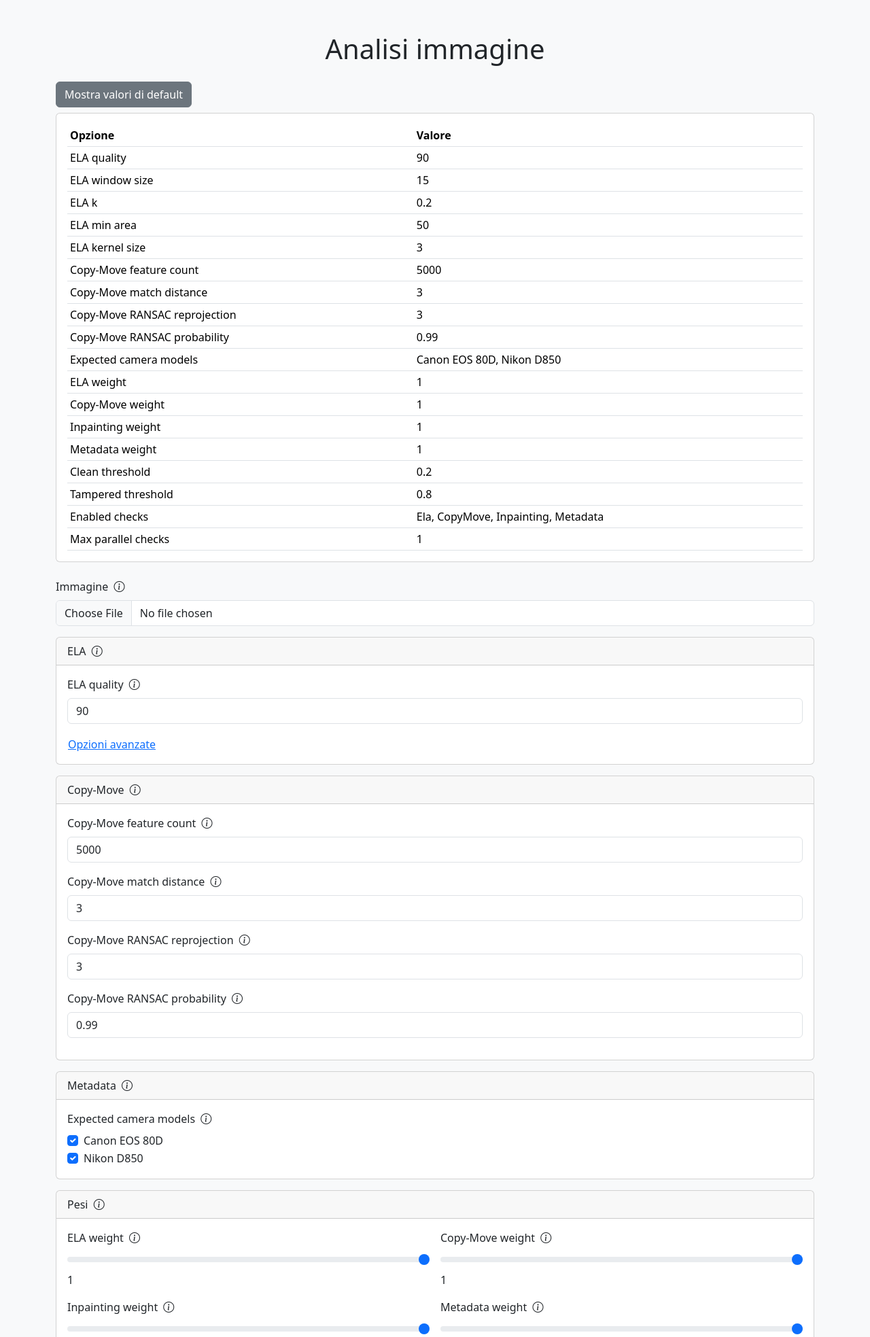
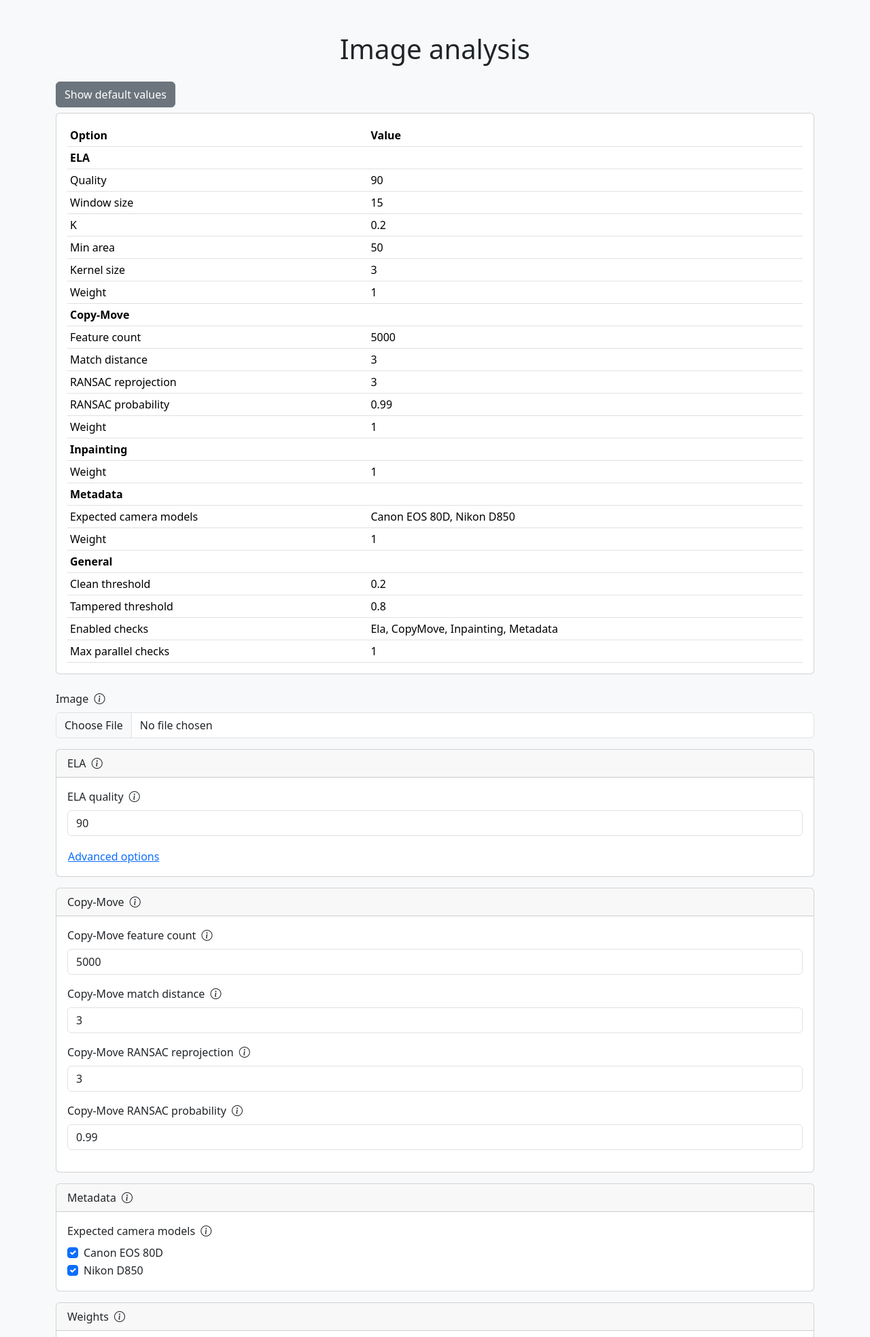
Before and after one commit to mapo80/image-forgery-scanner, an ASP.NET Core app: page / in a window 1280 px wide, after a click on "Show default values". Shown: the top 1967 px of the page at 68% size. Run offline with ASP.NET Core 8, Linux system fonts and the light colour scheme; some libraries are stand-ins or nearby versions.

Commit message:
Translate web UI and organize default settings

```diff
--- a/ImageForensic.Api/Pages/Index.cshtml
+++ b/ImageForensic.Api/Pages/Index.cshtml
@@ -4,42 +4,47 @@
 @using System.Collections.Generic
 @using System.Linq
 <!DOCTYPE html>
-<html lang="it">
+<html lang="en">
 <head>
     <meta charset="utf-8" />
-    <title>Analisi immagine</title>
+    <title>Image analysis</title>
     <link rel="stylesheet" href="https://cdn.jsdelivr.net/npm/bootstrap@5.3.3/dist/css/bootstrap.min.css" />
     <link rel="stylesheet" href="https://cdn.jsdelivr.net/npm/bootstrap-icons@1.11.3/font/bootstrap-icons.css" />
     <link rel="stylesheet" href="/css/site.css" />
 </head>
 <body class="bg-light">
 <div class="container py-5">
-    <h1 class="mb-4 text-center">Analisi immagine</h1>
+    <h1 class="mb-4 text-center">Image analysis</h1>
     <div class="mb-4">
         <button class="btn btn-secondary" type="button" data-bs-toggle="collapse" data-bs-target="#defaultValues" aria-expanded="false" aria-controls="defaultValues">
-            Mostra valori di default
+            Show default values
         </button>
         <div class="collapse mt-2" id="defaultValues">
             <div class="card card-body">
                 <table class="table table-sm mb-0">
                     <thead>
-                        <tr><th>Opzione</th><th>Valore</th></tr>
+                        <tr><th>Option</th><th>Value</th></tr>
                     </thead>
                     <tbody>
-                        <tr><td>ELA quality</td><td>@Model.DefaultOptions.ElaQuality</td></tr>
-                        <tr><td>ELA window size</td><td>@Model.DefaultOptions.ElaWindowSize</td></tr>
-                        <tr><td>ELA k</td><td>@Model.DefaultOptions.ElaK</td></tr>
-                        <tr><td>ELA min area</td><td>@Model.DefaultOptions.ElaMinArea</td></tr>
-                        <tr><td>ELA kernel size</td><td>@Model.DefaultOptions.ElaKernelSize</td></tr>
-                        <tr><td>Copy-Move feature count</td><td>@Model.DefaultOptions.CopyMoveFeatureCount</td></tr>
-                        <tr><td>Copy-Move match distance</td><td>@Model.DefaultOptions.CopyMoveMatchDistance</td></tr>
-                        <tr><td>Copy-Move RANSAC reprojection</td><td>@Model.DefaultOptions.CopyMoveRansacReproj</td></tr>
-                        <tr><td>Copy-Move RANSAC probability</td><td>@Model.DefaultOptions.CopyMoveRansacProb</td></tr>
+                        <tr><th colspan="2">ELA</th></tr>
+                        <tr><td>Quality</td><td>@Model.DefaultOptions.ElaQuality</td></tr>
+                        <tr><td>Window size</td><td>@Model.DefaultOptions.ElaWindowSize</td></tr>
+                        <tr><td>K</td><td>@Model.DefaultOptions.ElaK</td></tr>
+                        <tr><td>Min area</td><td>@Model.DefaultOptions.ElaMinArea</td></tr>
+                        <tr><td>Kernel size</td><td>@Model.DefaultOptions.ElaKernelSize</td></tr>
+                        <tr><td>Weight</td><td>@Model.DefaultOptions.ElaWeight</td></tr>
+                        <tr><th colspan="2">Copy-Move</th></tr>
+                        <tr><td>Feature count</td><td>@Model.DefaultOptions.CopyMoveFeatureCount</td></tr>
+                        <tr><td>Match distance</td><td>@Model.DefaultOptions.CopyMoveMatchDistance</td></tr>
+                        <tr><td>RANSAC reprojection</td><td>@Model.DefaultOptions.CopyMoveRansacReproj</td></tr>
+                        <tr><td>RANSAC probability</td><td>@Model.DefaultOptions.CopyMoveRansacProb</td></tr>
+                        <tr><td>Weight</td><td>@Model.DefaultOptions.CopyMoveWeight</td></tr>
+                        <tr><th colspan="2">Inpainting</th></tr>
+                        <tr><td>Weight</td><td>@Model.DefaultOptions.InpaintingWeight</td></tr>
+                        <tr><th colspan="2">Metadata</th></tr>
                         <tr><td>Expected camera models</td><td>@string.Join(", ", Model.DefaultOptions.ExpectedCameraModels)</td></tr>
-                        <tr><td>ELA weight</td><td>@Model.DefaultOptions.ElaWeight</td></tr>
-                        <tr><td>Copy-Move weight</td><td>@Model.DefaultOptions.CopyMoveWeight</td></tr>
-                        <tr><td>Inpainting weight</td><td>@Model.DefaultOptions.InpaintingWeight</td></tr>
-                        <tr><td>Metadata weight</td><td>@Model.DefaultOptions.ExifWeight</td></tr>
+                        <tr><td>Weight</td><td>@Model.DefaultOptions.ExifWeight</td></tr>
+                        <tr><th colspan="2">General</th></tr>
                         <tr><td>Clean threshold</td><td>@Model.DefaultOptions.CleanThreshold</td></tr>
                         <tr><td>Tampered threshold</td><td>@Model.DefaultOptions.TamperedThreshold</td></tr>
                         <tr><td>Enabled checks</td><td>@string.Join(", ", Model.DefaultOptions.EnabledChecks.Select(c => c == "Exif" ? "Metadata" : c))</td></tr>
@@ -51,7 +56,7 @@
     </div>
     <form method="post" enctype="multipart/form-data" class="mb-5">
         <div class="mb-3">
-            <label class="form-label" asp-for="Image">Immagine <i class="bi bi-info-circle ms-1" data-bs-toggle="tooltip" title="Upload the image to analyze."></i></label>
+            <label class="form-label" asp-for="Image">Image <i class="bi bi-info-circle ms-1" data-bs-toggle="tooltip" title="Upload the image to analyze."></i></label>
             <input class="form-control" asp-for="Image" type="file" />
         </div>
 
@@ -66,7 +71,7 @@
                 </div>
                 <div>
                     <button class="btn btn-link p-0" type="button" data-bs-toggle="collapse" data-bs-target="#elaAdvanced" aria-expanded="false" aria-controls="elaAdvanced">
-                        Opzioni avanzate
+                        Advanced options
                     </button>
                     <div class="collapse mt-3" id="elaAdvanced">
                         <div class="mb-3">
@@ -150,7 +155,7 @@
         </div>
 
         <div class="card mb-3">
-            <div class="card-header">Pesi <i class="bi bi-info-circle ms-1" data-bs-toggle="tooltip" title="Weights used when combining individual scores."></i></div>
+            <div class="card-header">Weights <i class="bi bi-info-circle ms-1" data-bs-toggle="tooltip" title="Weights used when combining individual scores."></i></div>
             <div class="card-body">
                 <div class="row g-3">
                     <div class="col-md-6">
@@ -186,7 +191,7 @@
         </div>
 
         <div class="card mb-3">
-            <div class="card-header">Soglie <i class="bi bi-info-circle ms-1" data-bs-toggle="tooltip" title="Thresholds separating clean and tampered scores."></i></div>
+            <div class="card-header">Thresholds <i class="bi bi-info-circle ms-1" data-bs-toggle="tooltip" title="Thresholds separating clean and tampered scores."></i></div>
             <div class="card-body row g-3">
                 <div class="col-md-6">
                     <label class="form-label" asp-for="Options.CleanThreshold">
@@ -206,7 +211,7 @@
         </div>
 
         <div class="card mb-3">
-            <div class="card-header">Altre opzioni</div>
+            <div class="card-header">Other options</div>
             <div class="card-body row g-3">
                 <div class="col-md-6">
                     <label class="form-label">Enabled checks <i class="bi bi-info-circle ms-1" data-bs-toggle="tooltip" title="Select which analyses to run."></i></label>
@@ -234,10 +239,10 @@
         </div>
 
         <div class="position-relative">
-            <button type="submit" class="btn btn-primary">Analizza</button>
+            <button type="submit" class="btn btn-primary">Analyze</button>
             <div id="loading-overlay" class="d-none position-absolute top-50 start-50 translate-middle">
                 <div class="spinner-border" role="status">
-                    <span class="visually-hidden">Caricamento...</span>
+                    <span class="visually-hidden">Loading...</span>
                 </div>
             </div>
         </div>
--- a/ImageForensic.Api/Pages/Index.cshtml.cs
+++ b/ImageForensic.Api/Pages/Index.cshtml.cs
@@ -41,13 +41,13 @@ public class IndexModel : PageModel
         { ForensicsCheck.Exif, "Analyzes image metadata for anomalies." }
     };
 
-    public string SpiegaPunteggio(double punteggio)
+    public string ExplainScore(double score)
     {
-        if (punteggio < Options.CleanThreshold)
-            return $"Inferiore alla soglia di pulizia ({Options.CleanThreshold:F2}): il controllo non evidenzia manipolazioni.";
-        if (punteggio > Options.TamperedThreshold)
-            return $"Superiore alla soglia di manomissione ({Options.TamperedThreshold:F2}): il controllo suggerisce manomissioni.";
-        return $"Tra le soglie ({Options.CleanThreshold:F2}-{Options.TamperedThreshold:F2}): il risultato è incerto.";
+        if (score < Options.CleanThreshold)
+            return $"Below clean threshold ({Options.CleanThreshold:F2}): the check shows no tampering.";
+        if (score > Options.TamperedThreshold)
+            return $"Above tampered threshold ({Options.TamperedThreshold:F2}): the check suggests tampering.";
+        return $"Between thresholds ({Options.CleanThreshold:F2}-{Options.TamperedThreshold:F2}): the result is uncertain.";
     }
 
     public async Task<IActionResult> OnPostAsync()
```
Also changed, not shown: ImageForensic.Api/Pages/_Result.cshtml (+13 -13 lines), ImageForensics/tests/ImageForensics.Tests/CliBenchmarkTests.cs (+8 -2 lines), ImageForensics/tests/ImageForensics.Tests/ErrorHandlingTests.cs (+6 -2 lines).
